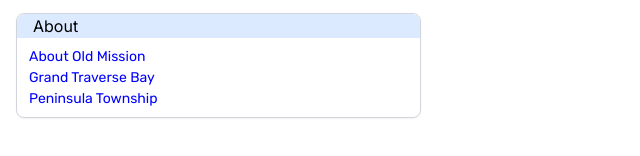
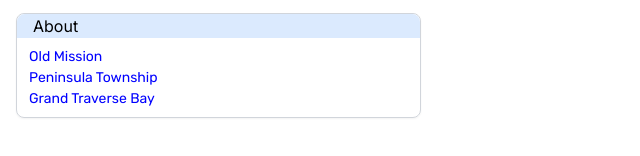
Before and after one commit to andyl/wom, a plain HTML site: page _site/index.html in a window 1280 px wide. Shown: the part 246-402 px from the top of the page, 0-640 px from the left. Drawn offline with Linux system fonts and the light colour scheme.

Commit message:
Tweak about

```diff
--- a/_site/index.html
+++ b/_site/index.html
@@ -110,9 +110,9 @@
       </div>
 
       <div class="my-2 text-sm text-gray-500">
-        <p><a target="_blank" href="https://en.wikipedia.org/wiki/Old_Mission,_Michigan">About Old Mission</a></p>
+        <p><a target="_blank" href="https://en.wikipedia.org/wiki/Old_Mission,_Michigan">Old Mission</a></p>
+<p><a target="_blank" href="https://en.wikipedia.org/wiki/Peninsula_Township,_Michigan">Peninsula Township</a></p>
 <p><a target="_blank" href="https://en.wikipedia.org/wiki/Grand_Traverse_Bay">Grand Traverse Bay</a></p>
-<p><a target="_blank" href="https://en.wikipedia.org/wiki/Peninsula_Township,_Michigan">Peninsula Township</a></p>
 
       </div>
     </div>
```
Also changed, not shown: docs/index.html (+2 -2 lines), 1 other file.
